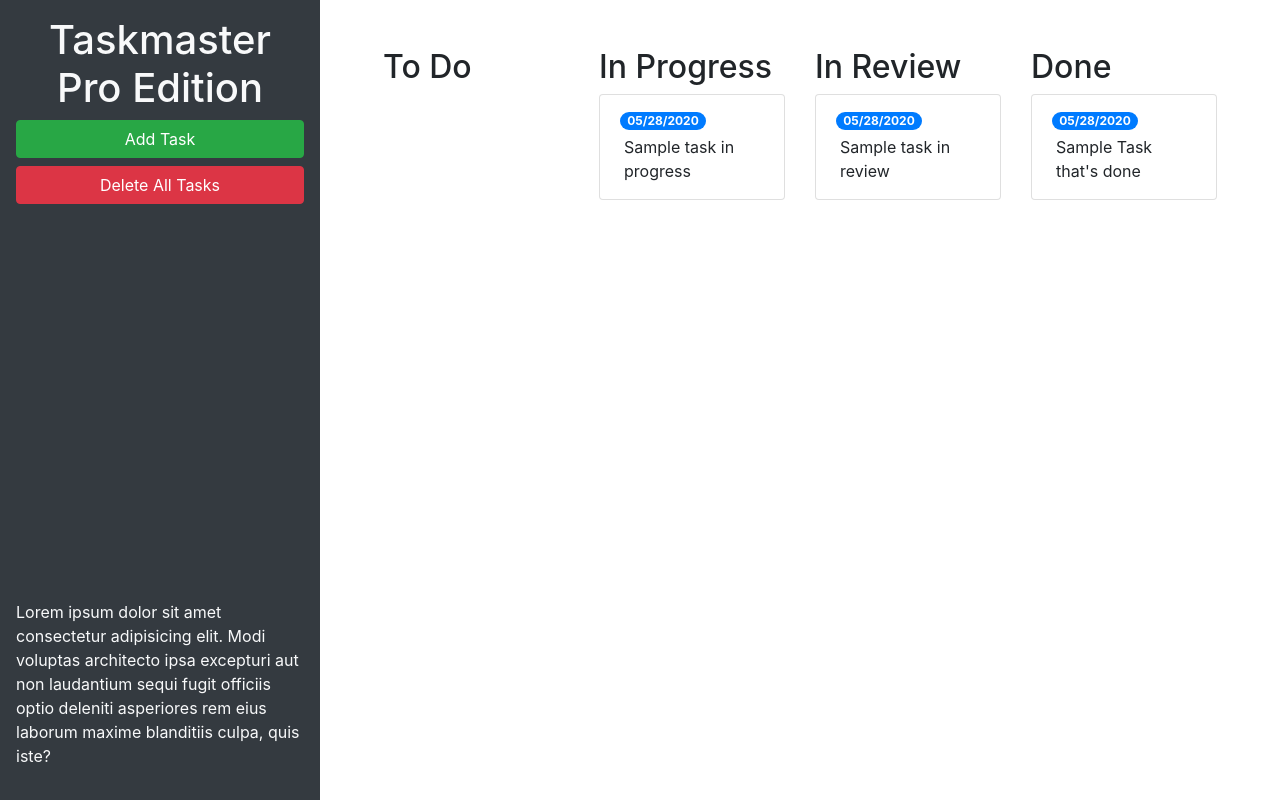
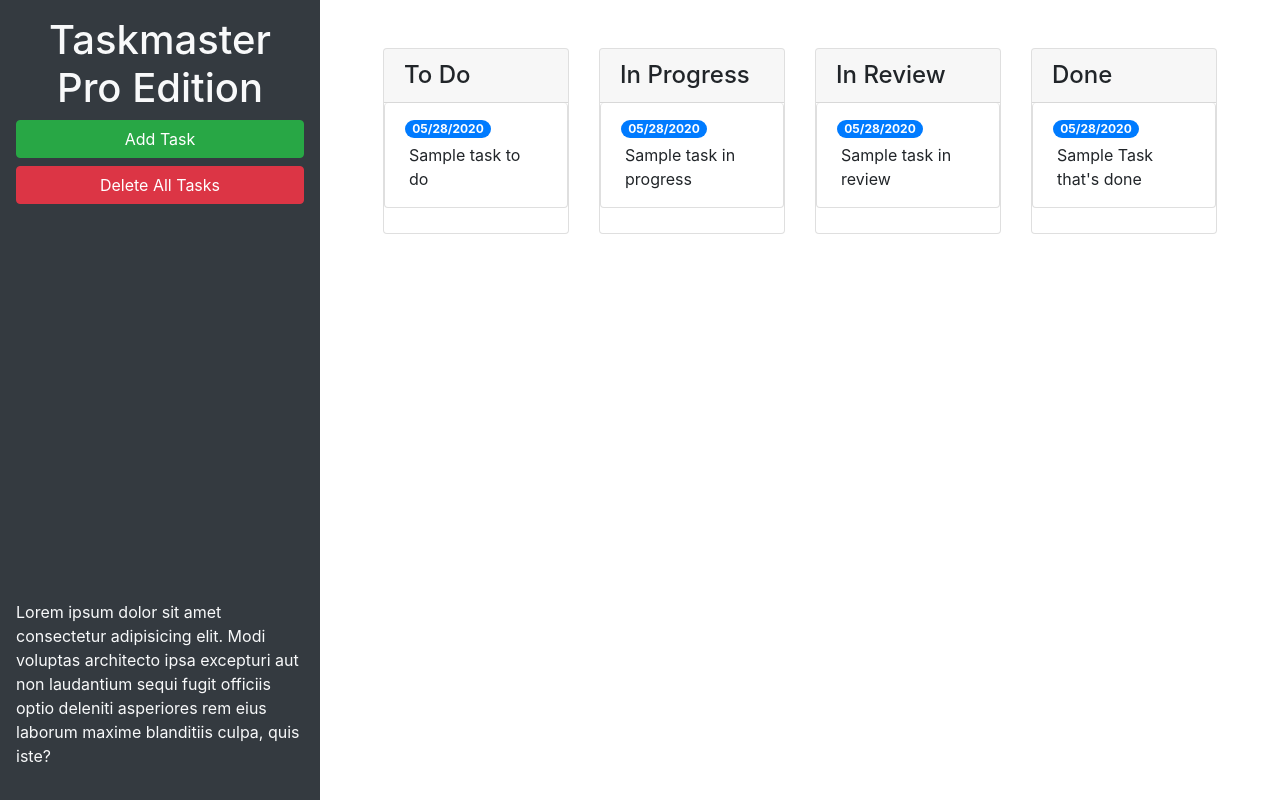
Before and after one commit to BismuthBetel/taskmaster-pr0, a plain HTML site: page taskmaster-starter/index.html in a window 1280 px wide. Drawn offline with nearby package versions, Linux system fonts and the light colour scheme.

Commit message:
updated bootstrap classes and card/cardheader for statuses

```diff
--- a/taskmaster-starter/index.html
+++ b/taskmaster-starter/index.html
@@ -26,12 +26,20 @@
     <main class="col-12 col-lg-9">
       <div class="m-5 row justify-content-around">
         <div class="col-12 col-md-6 col-xl-3 mb-3">
-          <h2>To Do</h2>
-          <ul id="list-toDo" class="list-group"> </ul>
+          <div class="card">
+            <h4 class="card-header">To Do</h4>
+            <ul id="list-toDo" class="list-group">
+              <li class="list-group-item">
+              <span class="badge badge-primary badge-pill">05/28/2020</span>
+              <p class="m-1">Sample task to do</p>
+            </li>
+            </ul>
+          </div>
         </div>
         <!--todo end/inprogress start-->
-        <div class = "col-12 col-md-6 col-xl-3 mb-3">
-          <h2>In Progress</h2>
+        <div class="col-12 col-md-6 col-xl-3 mb-3">
+          <div class="card">
+            <h4 class="card-header">In Progress</h4>
             <ul id="list-inProgress" class="list-group">
               <li class="list-group-item">
                 <span class="badge badge-primary badge-pill">05/28/2020</span>
@@ -39,10 +47,12 @@
               </li>
             </ul>
           </div>
+        </div>
         <!--in progress end-->
         <!--in review start-->
         <div class="col-12 col-md-6 col-xl-3 mb-3">
-          <h2>In Review</h2>
+          <div class="card">
+            <h4 class="card-header">In Review</h4>
             <ul id="list-inReview" class="list-group">
               <li class="list-group-item">
                 <span class="badge badge-primary badge-pill">05/28/2020</span>
@@ -50,16 +60,19 @@
               </li>
             </ul>
           </div>
+        </div>
         <!---In review end-->
         <!--Done start-->
         <div class="col-12 col-md-6 col-xl-3 mb-3">
-          <h2>Done</h2>
+          <div class="card">
+            <h4 class="card-header">Done</h4>
             <ul id="list-done" class="list-group">
               <li class="list-group-item">
                 <span class="badge badge-primary badge-pill">05/28/2020</span>
                 <p class="m-1">Sample Task that's done</p>
               </li>
             </ul>
+          </div>
         </div>
         <!--done end-->
       </div>
@@ -81,11 +94,11 @@
           <form>
             <div class="form-group">
               <label for="modalTaskDescription">Task description</label>
-              <textarea id="modalTaskDescription" rows="3"></textarea>
+              <textarea id="modalTaskDescription" rows="3" class="form-control"></textarea>
             </div>
             <div class="form-group">
               <label for="modalDueDate">Due date</label>
-              <input type="text" id="modalDueDate" placeholder="mm/dd/yyyy" autocomplete="off" />
+              <input type="text" class="form-control" id="modalDueDate" placeholder="mm/dd/yyyy" autocomplete="off" />
             </div>
           </form>
         </div>
```
Lines whose indentation alone changed are shown as unchanged.
